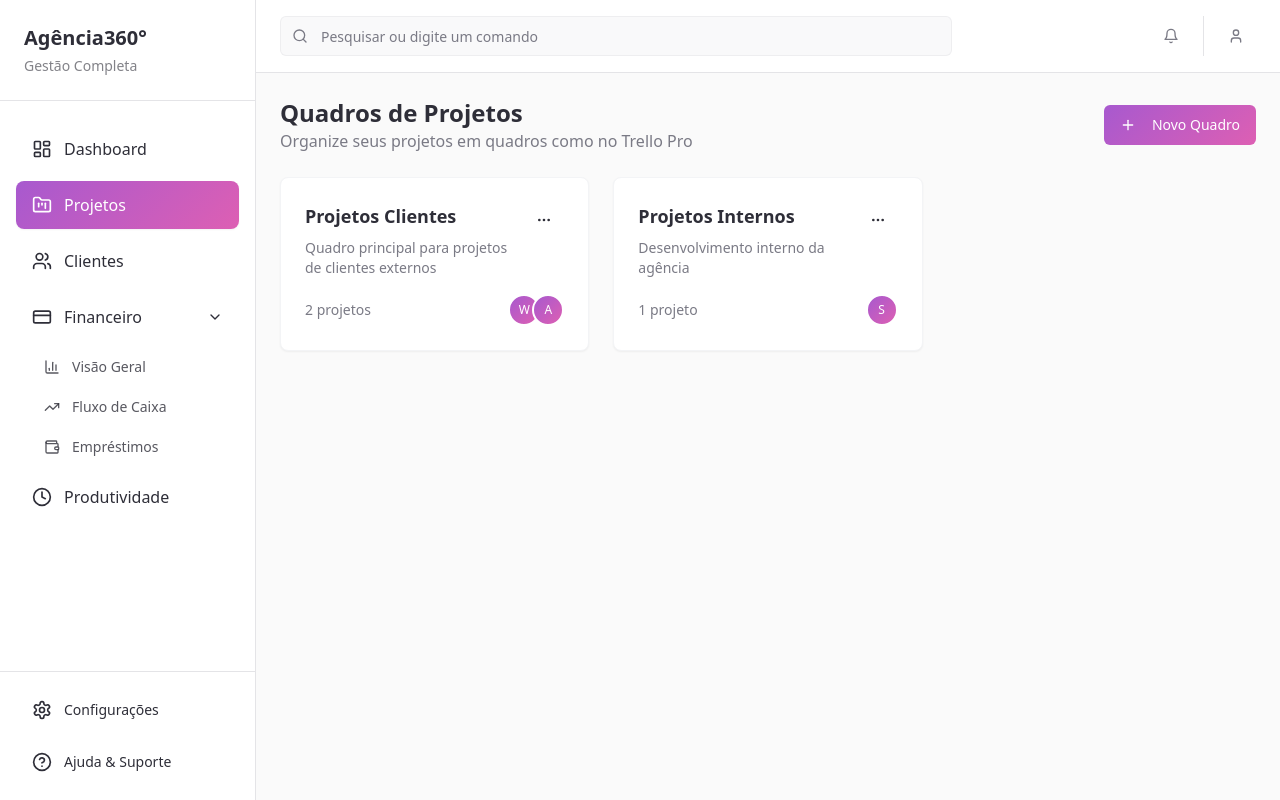
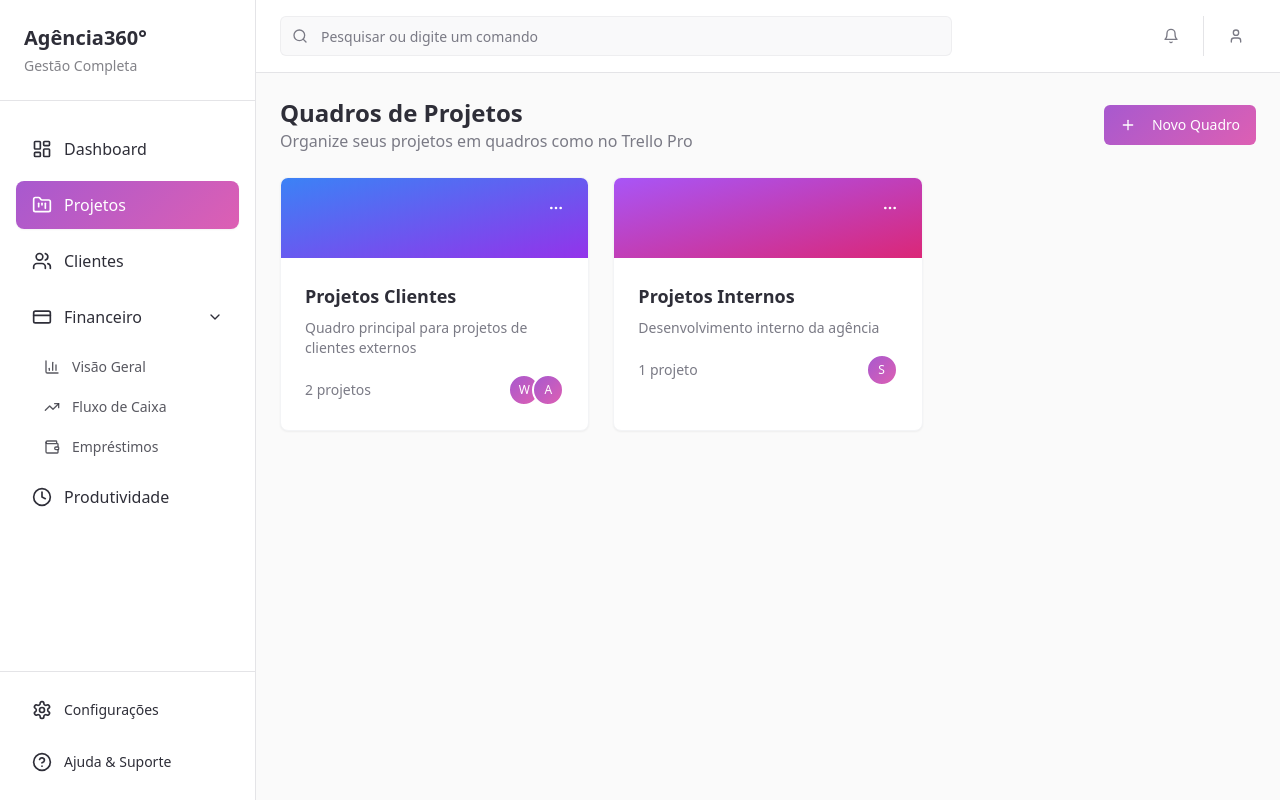
Before and after one commit to airtonmaia/agencia360-flow, a React (Vite) app: page / in a window 1280 px wide. Both pictures are taken after a click on the button "Projetos". Built offline with nearby package versions, Linux system fonts and the light colour scheme.

Commit message:
Add color to project boards
Allow users to set a color for project boards when creating them, similar to Trello. This includes fields for title and color, with future plans for templates.

```diff
--- a/src/components/projects/ProjectsView.tsx
+++ b/src/components/projects/ProjectsView.tsx
@@ -20,6 +20,7 @@ interface Board {
   id: number;
   name: string;
   description: string;
+  color: string;
   projects: Project[];
   columns: string[];
 }
@@ -32,6 +33,7 @@ export const ProjectsView = () => {
       id: 1,
       name: "Projetos Clientes",
       description: "Quadro principal para projetos de clientes externos",
+      color: "bg-gradient-to-br from-blue-500 to-purple-600",
       columns: ["Backlog", "Em Progresso", "Revisão", "Concluído"],
       projects: [
         {
@@ -60,6 +62,7 @@ export const ProjectsView = () => {
       id: 2,
       name: "Projetos Internos",
       description: "Desenvolvimento interno da agência",
+      color: "bg-gradient-to-br from-purple-500 to-pink-600",
       columns: ["Ideias", "Desenvolvimento", "Testes", "Finalizado"],
       projects: [
         {
@@ -77,7 +80,19 @@ export const ProjectsView = () => {
   ]);
 
   const [newBoardName, setNewBoardName] = useState("");
+  const [newBoardColor, setNewBoardColor] = useState("bg-gradient-to-br from-blue-500 to-purple-600");
   const [showNewBoardForm, setShowNewBoardForm] = useState(false);
+
+  const boardColors = [
+    "bg-gradient-to-br from-blue-500 to-purple-600",
+    "bg-gradient-to-br from-purple-500 to-pink-600",
+    "bg-gradient-to-br from-green-500 to-blue-600",
+    "bg-gradient-to-br from-orange-500 to-red-600",
+    "bg-gradient-to-br from-pink-500 to-rose-600",
+    "bg-gradient-to-br from-indigo-500 to-purple-600",
+    "bg-gradient-to-br from-emerald-500 to-teal-600",
+    "bg-gradient-to-br from-amber-500 to-orange-600"
+  ];
 
   const createNewBoard = () => {
     if (newBoardName.trim()) {
@@ -85,11 +100,13 @@ export const ProjectsView = () => {
         id: boards.length + 1,
         name: newBoardName,
         description: "",
+        color: newBoardColor,
         columns: ["A Fazer", "Em Progresso", "Revisão", "Concluído"],
         projects: []
       };
       setBoards([...boards, newBoard]);
       setNewBoardName("");
+      setNewBoardColor("bg-gradient-to-br from-blue-500 to-purple-600");
       setShowNewBoardForm(false);
     }
   };
@@ -147,7 +164,8 @@ export const ProjectsView = () => {
 
         {/* New Board Form */}
         {showNewBoardForm && (
-          <Card className="p-4 border-2 border-dashed border-gray-300">
+          <Card className="p-6 border-2 border-dashed border-gray-300">
+            <div className="space-y-4">
               <div className="flex items-center gap-3">
                 <Input
                   placeholder="Nome do quadro..."
@@ -156,6 +174,26 @@ export const ProjectsView = () => {
                   className="flex-1"
                   onKeyPress={(e) => e.key === 'Enter' && createNewBoard()}
                 />
+              </div>
+
+              <div className="space-y-2">
+                <label className="text-sm font-medium text-foreground">Escolha uma cor:</label>
+                <div className="flex flex-wrap gap-2">
+                  {boardColors.map((color, index) => (
+                    <button
+                      key={index}
+                      onClick={() => setNewBoardColor(color)}
+                      className={`w-12 h-8 rounded-md ${color} border-2 transition-all ${
+                        newBoardColor === color
+                          ? 'border-foreground scale-110'
+                          : 'border-gray-300 hover:border-gray-400'
+                      }`}
+                    />
+                  ))}
+                </div>
+              </div>
+
+              <div className="flex items-center gap-3">
                 <Button onClick={createNewBoard} size="sm" className="bg-gradient-button text-white">
                   Criar
                 </Button>
@@ -163,12 +201,14 @@ export const ProjectsView = () => {
                   onClick={() => {
                     setShowNewBoardForm(false);
                     setNewBoardName("");
+                    setNewBoardColor("bg-gradient-to-br from-blue-500 to-purple-600");
                   }}
                   variant="outline"
                   size="sm"
                 >
                   Cancelar
                 </Button>
+              </div>
             </div>
           </Card>
         )}
@@ -178,18 +218,20 @@ export const ProjectsView = () => {
           {boards.map((board) => (
             <Card
               key={board.id}
-              className="p-6 hover:shadow-lg transition-shadow cursor-pointer border border-gray-100"
+              className="overflow-hidden hover:shadow-lg transition-shadow cursor-pointer border border-gray-100"
               onClick={() => openBoard(board)}
             >
-              <div className="space-y-4">
-                <div className="flex items-start justify-between">
-                  <div className="space-y-2 flex-1">
+              <div className={`h-20 ${board.color} relative`}>
+                <div className="absolute top-3 right-3">
+                  <Button variant="ghost" size="sm" className="text-white hover:bg-white/20">
+                    <MoreHorizontal className="w-4 h-4" />
+                  </Button>
+                </div>
+              </div>
+              <div className="p-6 space-y-4">
+                <div className="space-y-2">
                   <h3 className="font-semibold text-lg text-foreground">{board.name}</h3>
                   <p className="text-sm text-muted-foreground">{board.description}</p>
-                  </div>
-                  <Button variant="ghost" size="sm">
-                    <MoreHorizontal className="w-4 h-4" />
-                  </Button>
                 </div>
 
                 <div className="flex items-center justify-between">
```
Lines whose indentation alone changed are shown as unchanged.
